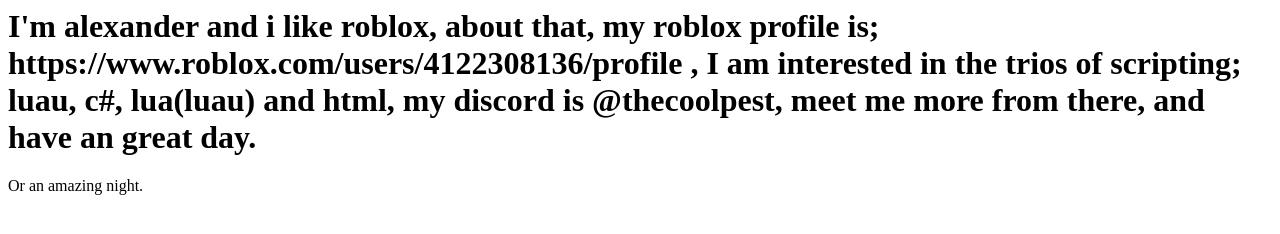
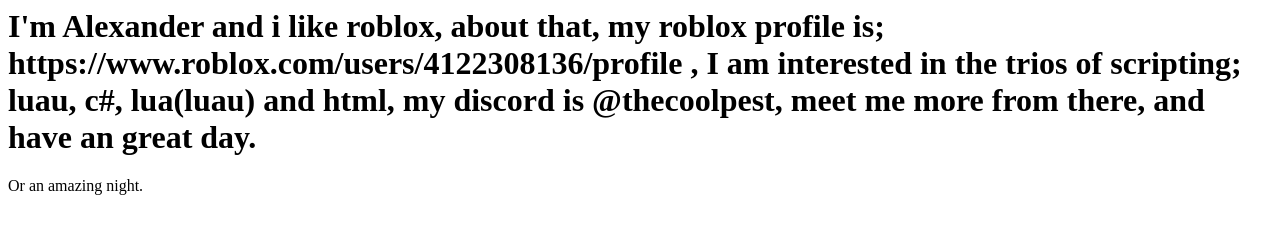
Before and after one commit to AlexannderGotThaApp/WhyYouShouldBeMyFriend, a plain HTML site: page index.html in a window 1280 px wide. Drawn offline with Linux system fonts and the light colour scheme.

Commit message:
index.html

```diff
--- a/index.html
+++ b/index.html
@@ -1,7 +1,7 @@
 <!DOCTYPE> <html>
   <body>
     <h1>
-      I'm alexander and i like roblox, about that, my roblox profile is; https://www.roblox.com/users/4122308136/profile ,
+      I'm Alexander and i like roblox, about that, my roblox profile is; https://www.roblox.com/users/4122308136/profile ,
       I am interested in the trios of scripting; luau, c#, lua(luau) and html, my discord is @thecoolpest,
       meet me more from there, and have an great day.
     </h1>
```
